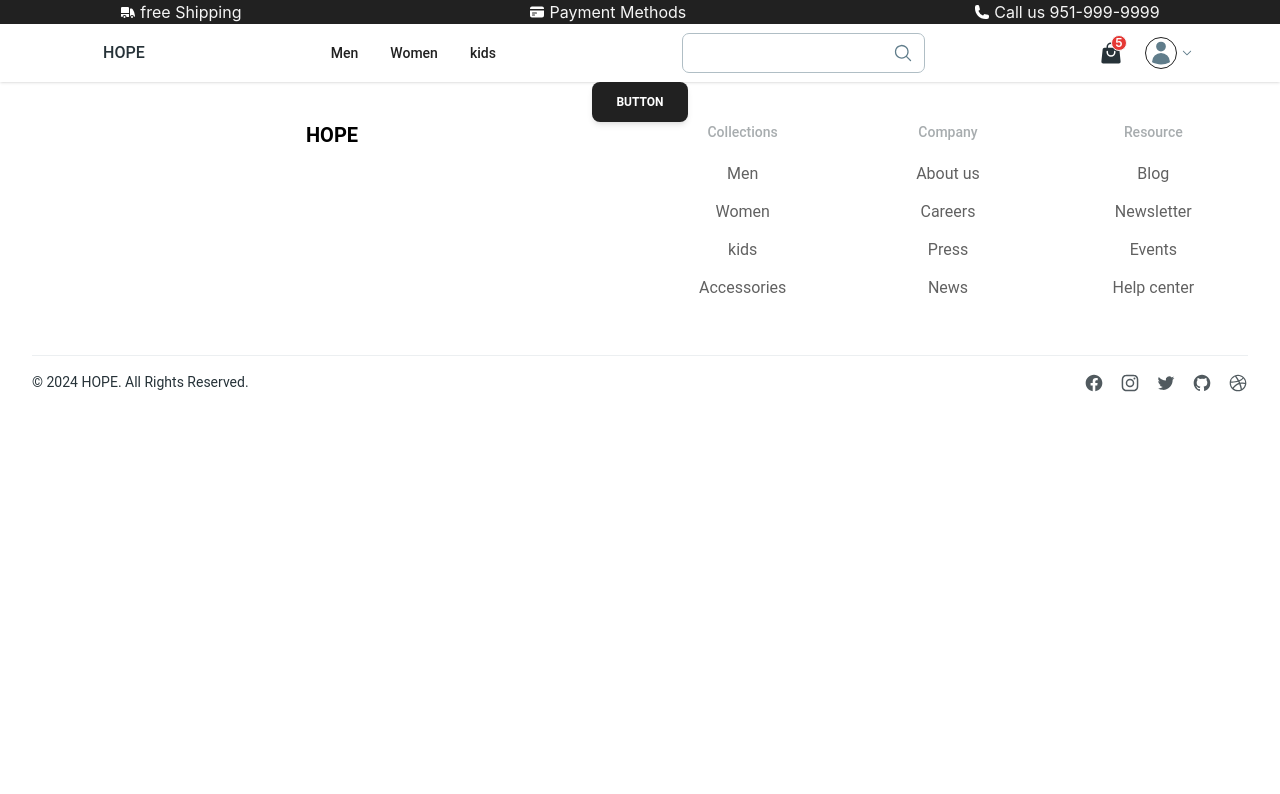
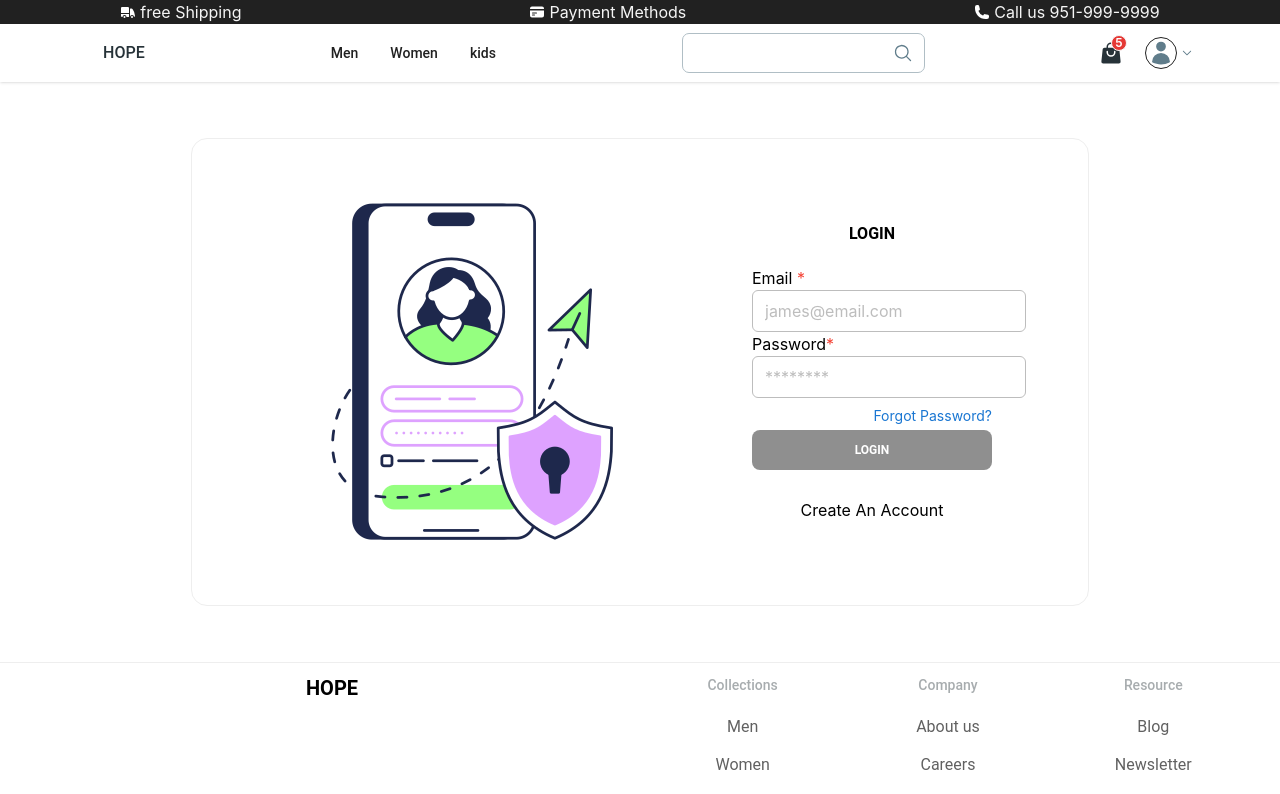
Before and after one commit to jagadeeshm2002/hope, a React (Create React App) app in the folder client/: page /login in a window 1280 px wide. Shown: the top 794 px of the page. Built offline with nearby package versions, Linux system fonts and the light colour scheme.

Commit message:
login form

```diff
--- a/client/package.json
+++ b/client/package.json
@@ -9,6 +9,7 @@
     "@testing-library/jest-dom": "^5.17.0",
     "@testing-library/react": "^13.4.0",
     "@testing-library/user-event": "^13.5.0",
+    "bcrypt": "^5.1.1",
     "react": "^18.2.0",
     "react-dom": "^18.2.0",
     "react-redux": "^9.1.1",
--- a/client/src/App.js
+++ b/client/src/App.js
@@ -3,13 +3,31 @@ import "./App.css";
 import { Button } from "@material-tailwind/react";
 import { Header } from "./components/header";
 import { Footer } from "./components/footer";
+import { Routes, Route } from "react-router-dom";
+import Layout from "./components/Layout";
+import Welcome from "./components/Welcome";
+import Login from "./features/login/Login"
+import Public from "./components/Public";
+import RequireAuth from "./features/auth/RequireAuth"
 
 function App() {
   return (
     <div className="App">
-      <Header/>
-      <Button>Button</Button>
-      <Footer/>
+      <Header />
+      <Routes>
+        <Route path="/" element={<Layout/>}>
+          {/*public routes */}
+          <Route index element={<Public />} />
+          <Route path="login" element={<Login />} />
+
+          {/* private routes*/}
+
+          <Route element={<RequireAuth />}>
+            <Route path="welcome" element={<Welcome/>}/>
+          </Route>
+        </Route>
+      </Routes>
+      <Footer />
     </div>
   );
 }
--- a/client/src/api/apiSlice.js
+++ b/client/src/api/apiSlice.js
@@ -3,11 +3,14 @@ import { setCredentials,logOut } from "../features/auth/authSlice"
 
 const baseQuery =fetchBaseQuery({
     baseUrl: 'http://localhost:3500',
-    credentials:'include',
+    credentials:'same-origin',
+
     prepareHeaders:(headers,{getState}) =>{
         const token = getState().auth.token
+
         if(token){
             headers.set("authorization", `Bearer ${token}`)
+            headers.set("Content-Type", "application/json");
         }
         return headers
     }
--- /dev/null
+++ b/client/src/components/Public.js
@@ -0,0 +1,7 @@
+import React from 'react'
+
+export default function Public() {
+  return (
+    <div>Public</div>
+  )
+}
--- /dev/null
+++ b/client/src/components/Welcome.js
@@ -0,0 +1,7 @@
+import React from 'react'
+
+export default function Welcome() {
+  return (
+    <div>Welcome</div>
+  )
+}
--- a/client/src/components/footer/index.jsx
+++ b/client/src/components/footer/index.jsx
@@ -19,7 +19,7 @@ const currentYear = new Date().getFullYear();
 
 export function Footer() {
   return (
-    <footer className="relative w-full">
+    <footer className="relative w-full border-t pt-3 border-t-gray-200">
       <div className="mx-auto w-full max-w-7xl px-8">
         <div className="grid grid-cols-1 justify-between gap-4 md:grid-cols-2">
           <Typography variant="h5" className="mb-6">
--- a/client/src/features/auth/authApiSlice.js
+++ b/client/src/features/auth/authApiSlice.js
@@ -6,7 +6,8 @@ export const authApiSlice = apislice.injectEndpoints({
       query: credentials => ({
         url:'/auth',
         method:'POST',
-        body:{...credentials}
+        body:{...credentials},
+
       }),
     }),
   }),
--- a/client/src/features/login/Login.js
+++ b/client/src/features/login/Login.js
@@ -1,49 +1,106 @@
-import { useRef, useState,useEffect } from "react";
-import { useNavigate } from "react-router-dom";
+import { useRef, useState, useEffect } from "react";
+import { Link, useNavigate } from "react-router-dom";
 import { useLoginMutation } from "../auth/authApiSlice";
 import { useDispatch } from "react-redux";
 import { setCredentials } from "../auth/authSlice";
-
+import { Button, Input } from "@material-tailwind/react";
+import loginImage from "../../assets/outline-mobile-login-via-phone-device.png"
 
 export default function Login() {
-    const emailRef = useRef()
-    const errRef =useRef()
-    const[email,setEmail]=useState()
-    const[pwd,setPwd]=useState()
-    const[errMsg,setErrMsg]=useState()
-    const navigate = useNavigate()
+  const emailInputRef = useRef();
+  const passwordInputRef = useRef();
+  const errorMsgRef = useRef();
+  const [email, setEmail] = useState("");
+  const [password, setPassword] = useState("");
+  const [errorMessage, setErrorMessage] = useState("");
+  const navigate = useNavigate();
 
-    const [login,{isLoading}] = useLoginMutation()
-    const dispatch = useDispatch()
+  const [login, { isLoading }] = useLoginMutation();
+  const dispatch = useDispatch();
 
+  useEffect(() => {
+    setErrorMessage("");
+  }, [email, password]);
 
-    useEffect(()=>{
-        setErrMsg('')
+  const handleSubmit = async (e) => {
+    e.preventDefault();
 
-    },[email,pwd])
+    try {
+      const { userData } = await login({ email, password }).unwrap();
+      dispatch(setCredentials({ ...userData, email }));
+      setEmail("");
+      setPassword("");
+      navigate("/");
+    } catch (err) {
+      if (err?.originalStatus?.status === 400) {
+        setErrorMessage("Missing email or password");
+      } else if (err.originalStatus?.status === 401) {
+        setErrorMessage("Unauthorized");
+      } else {
+        setErrorMessage("Login failed");
+      }
+    }
+  };
 
-    const handleSubmit = async (e) =>{
-        e.preventDefault()
-        try {
-            const userData = await Login({email,pwd}).unwarp()
-            dispatch(setCredentials({...userData,email}))
-            setEmail('')
-            setPwd('')
-            navigate('/')
-        } catch (err) {
-            if(!err?.originalStatus){
-                setErrMsg('No server response')
-            }else if(err.originalStatus?.status ===400){
-                setErrMsg('missing email or password')
-            }else if(err.originalStatus?.status===401){
-                setErrMsg('Unautorized')
-            }else{
-                setErrMsg("Login failed")
-            }
-            errRef.current.focus();
-        }
-    }
   return (
-    <div>Login</div>
-  )
+    <>
+      <div className="flex w-[100%] justify-center items-center my-14">
+        <div className="max-w-screen-lg ">
+          <div className="flex flex-row  gap-4 border rounded-2xl p-10 px-14">
+            <div className="flex-auto justify-self-start mx-10">
+              <img src={loginImage} alt="outline-mobile-login-via-phone-device" aria-label="outline-mobile-login-via-phone-device"/>
+            </div>
+            <div className=" m-10 flex flex-col  justify-center w-60 ">
+              <p className="font-sans mb-5 font-semibold ">LOGIN</p>
+              <div className=" flex flex-col items-start">
+                <label htmlFor="email " > Email <span className="text-red-500">*</span></label>
+
+                <input
+                  type="email"
+                  placeholder="james@email.com"
+                  label="Email"
+                  name="email"
+                  value={email}
+                  onChange={(e) => setEmail(e.target.value)}
+                  required={true}
+                  ref={emailInputRef}
+                  className="p-2 px-3 rounded-md border border-gray-400"
+
+                />
+
+                <label htmlFor="password" >Password<span className="text-red-500">*</span></label>
+                <input
+                  type="password"
+                  placeholder="********"
+                  name="password"
+                  value={password}
+                  onChange={(e) => setPassword(e.target.value)}
+                  required={true}
+                  minLength={8}
+                  autoComplete="current-password"
+
+                  className="p-2 px-3 rounded-md border border-gray-400"
+                />
+
+              </div>
+              <Link to={"#"} className="m-0 flex justify-end text-blue-700 hover:text-blue-900 gap-0 text-sm mt-2">Forgot Password?</Link>
+              <Button
+                type="submit"
+                title="jaga"
+                className="my-1"
+                disabled={email && password !== "" ? false : true}
+                onClick={handleSubmit}
+              >
+                Login
+              </Button>
+              <p className={`text-red-700 text-sm ${errorMessage !== "" ? "block" : "hidden"}`} ref={errorMsgRef}>
+                * {errorMessage}
+              </p>
+              <Link to={"/register"} className="hover:text-gray-800 mt-6">Create An Account</Link>
+            </div>
+          </div>
+        </div>
+      </div>
+    </>
+  );
 }
```
Also changed, not shown: client/src/assets/outline-mobile-login-via-phone-device.png (added), 1 other file (tests, documents, lock files or other folders).
